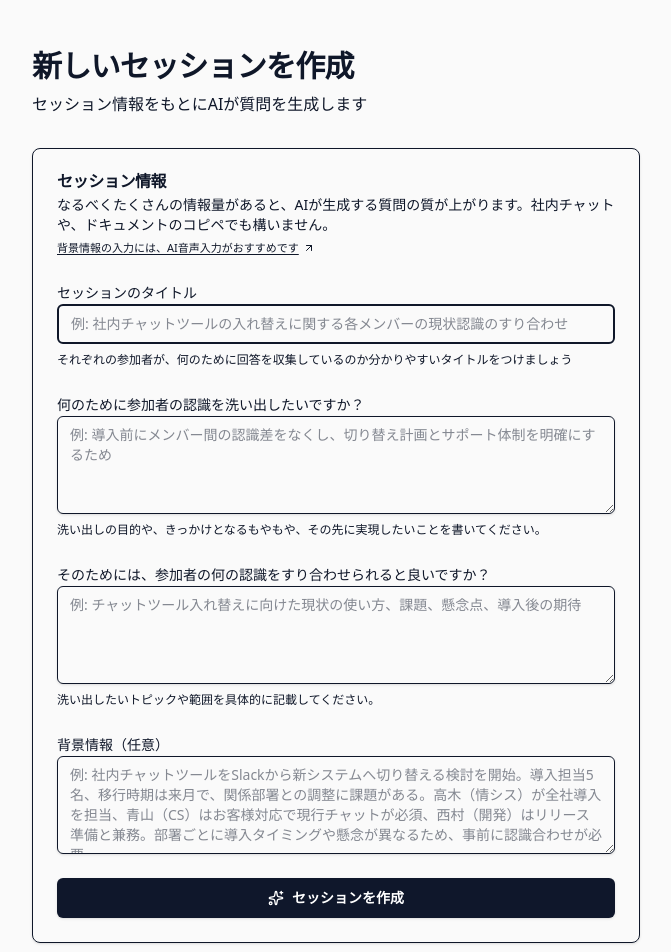
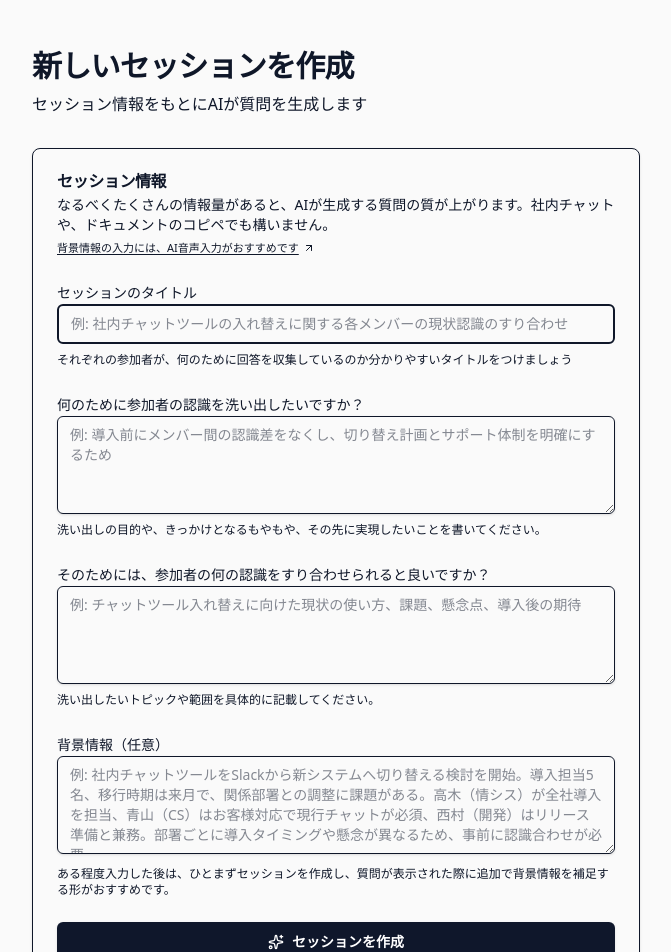
Before and after one commit to blu3mo/cartographer, a Next.js app: page /sessions/new in a window 1280 px wide. Shown: the top 952 px of the page, without its empty margins (304-975 px from the left). Built offline with nearby package versions, Linux system fonts and the light colour scheme.

Commit message:
Add guidance below background info field

```diff
--- a/app/sessions/new/page.tsx
+++ b/app/sessions/new/page.tsx
@@ -447,6 +447,8 @@ function NewSessionContent() {
                   className={textareaClasses("backgroundInfo")}
                   placeholder="例: 社内チャットツールをSlackから新システムへ切り替える検討を開始。導入担当5名、移行時期は来月で、関係部署との調整に課題がある。高木（情シス）が全社導入を担当、青山（CS）はお客様対応で現行チャットが必須、西村（開発）はリリース準備と兼務。部署ごとに導入タイミングや懸念が異なるため、事前に認識合わせが必要..."
                 />
+                <p className="text-xs text-muted-foreground">ある程度入力した後は、ひとまずセッションを作成し、質問が表示された際に追加で背景情報を補足する形がおすすめです。
+                </p>
               </div>
               {renderSuggestionCard(
                 "backgroundInfo",
```
